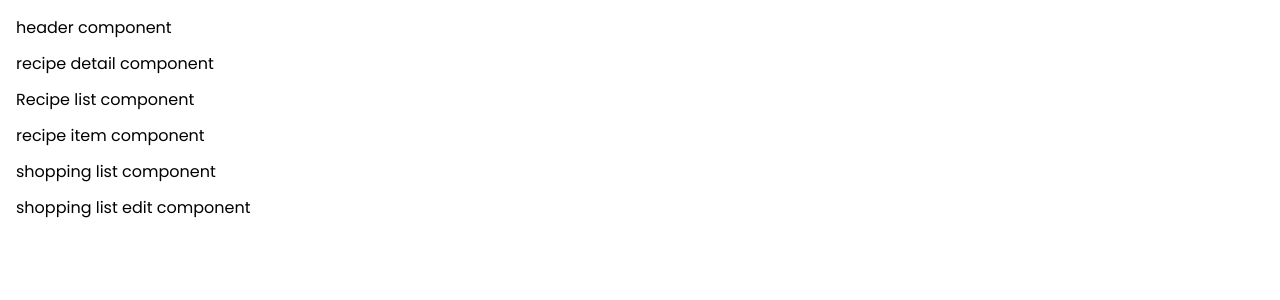
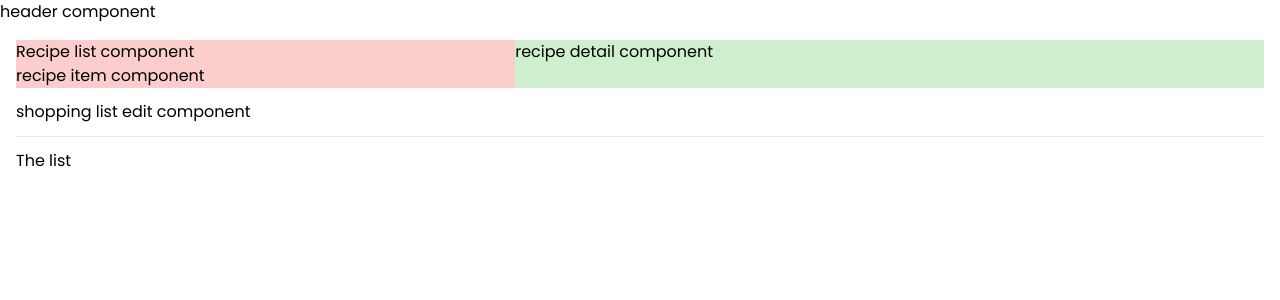
Before and after one commit to jguaura/angular-recipes-app, an Angular app: page / in a window 1280 px wide. Shown: the top 300 px of the page. Built offline with nearby package versions, Linux system fonts and the light colour scheme.

Commit message:
chore:
- mock app

```diff
--- a/src/app/app.component.html
+++ b/src/app/app.component.html
@@ -1,8 +1,5 @@
+<app-header></app-header>
 <div class="flex flex-col gap-y-3 p-4">
-  <app-header></app-header>
-  <app-recipe-detail></app-recipe-detail>
-  <app-recipe-list></app-recipe-list>
-  <app-recipe-item></app-recipe-item>
+  <app-recipe></app-recipe>
   <app-shopping-list></app-shopping-list>
-  <app-shopping-list-edit></app-shopping-list-edit>
 </div>
--- /dev/null
+++ b/src/app/recipe-book/recipe-book.component.html
@@ -0,0 +1,8 @@
+<div class="grid grid-cols-[40%_60%]">
+  <div class="bg-red-300">
+    <app-recipe-list></app-recipe-list>
+  </div>
+  <div class="bg-green-300">
+    <app-recipe-detail></app-recipe-detail>
+  </div>
+</div>
--- a/src/app/recipe-book/recipe-book.module.ts
+++ b/src/app/recipe-book/recipe-book.module.ts
@@ -1,3 +1,4 @@
+import { RecipeComponent } from './recipe-book.component';
 import { RecipeDetailComponent } from './recipe-detail/recipe-detail.component';
 import { RecipeListComponent } from './recipe-list/recipe-list.component';
 import { RecipeItemComponent } from './recipe-item/recipe-item.component';
@@ -5,8 +6,8 @@ import { RecipeItemComponent } from './recipe-item/recipe-item.component';
 import { NgModule } from '@angular/core';
 
 @NgModule({
-  declarations: [RecipeDetailComponent, RecipeListComponent, RecipeItemComponent],
-  exports: [RecipeDetailComponent, RecipeListComponent, RecipeItemComponent],
+  declarations: [RecipeComponent, RecipeDetailComponent, RecipeListComponent, RecipeItemComponent],
+  exports: [RecipeComponent, RecipeDetailComponent, RecipeListComponent, RecipeItemComponent],
   imports: []
 })
 
--- a/src/app/recipe-book/recipe-list/recipe-list.component.html
+++ b/src/app/recipe-book/recipe-list/recipe-list.component.html
@@ -1 +1,2 @@
 <h4>Recipe list component</h4>
+<app-recipe-item></app-recipe-item>
--- a/src/app/shopping-list/shopping-list-component/shopping-list.component.html
+++ /dev/null
@@ -1 +0,0 @@
-<h4>shopping list component</h4>
--- /dev/null
+++ b/src/app/shopping-list/shopping-list.component.html
@@ -0,0 +1,7 @@
+<div class="flex flex-col gap-3">
+  <div>
+    <app-shopping-list-edit></app-shopping-list-edit>
+  </div>
+  <hr class="separator">
+  <div>The list</div>
+</div>
--- a/src/app/shopping-list/shopping-list.module.ts
+++ b/src/app/shopping-list/shopping-list.module.ts
@@ -1,4 +1,4 @@
-import { ShoppingListComponent } from './shopping-list-component/shopping-list.component';
+import { ShoppingListComponent } from './shopping-list.component';
 import { ShoppingListEditComponent } from './shopping-list-edit/shopping-list-edit.component';
 import { NgModule } from '@angular/core';
 
--- a/src/styles-components.css
+++ b/src/styles-components.css
@@ -10,3 +10,6 @@ label {
 input[type=text] {
   @apply border border-solid border-gray-300 rounded-sm px-2.5 py-2 text-sm;
 }
+.separator {
+  @apply h-[1px] bg-grey-400;
+}
```
Also changed, not shown: src/app/recipe-book/recipe-book.component.ts (added, +8 -0 lines), src/app/shopping-list/shopping-list.component.ts (renamed from src/app/shopping-list/shopping-list-component/shopping-list.component.ts).
